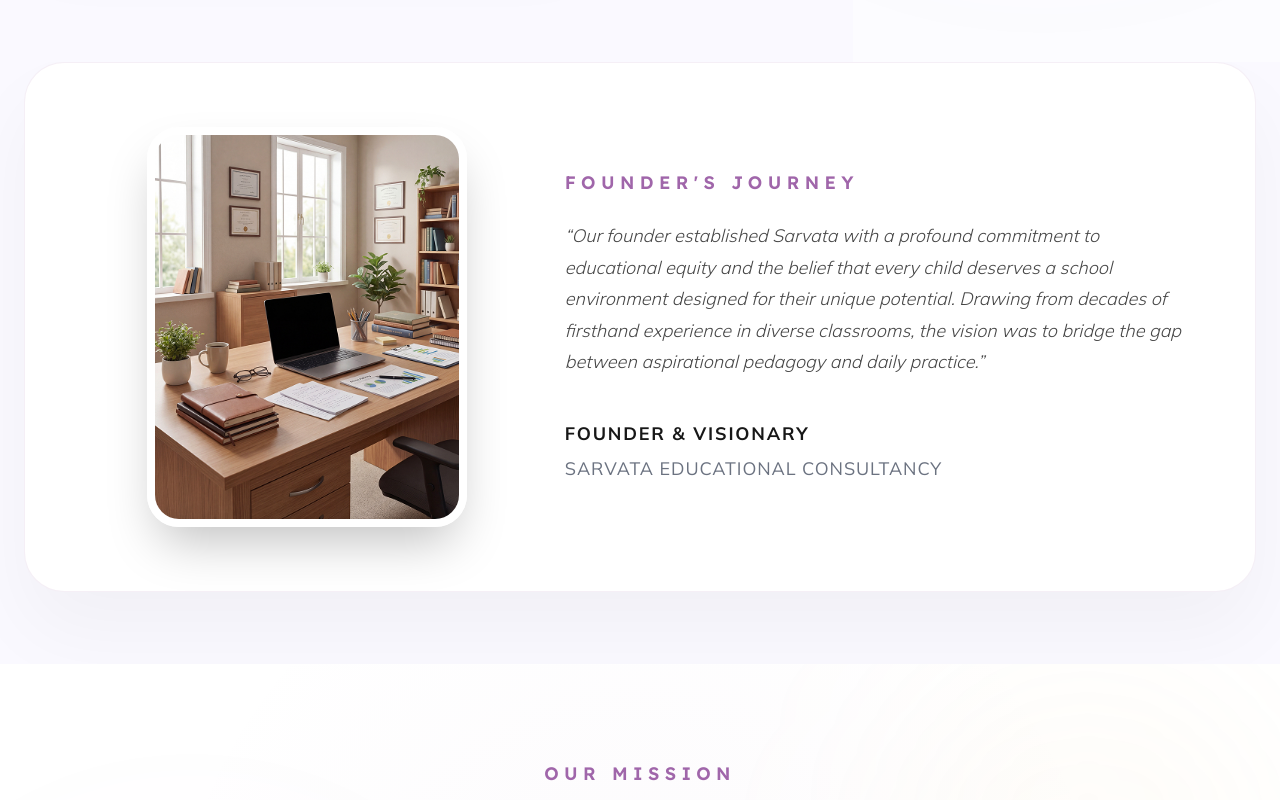
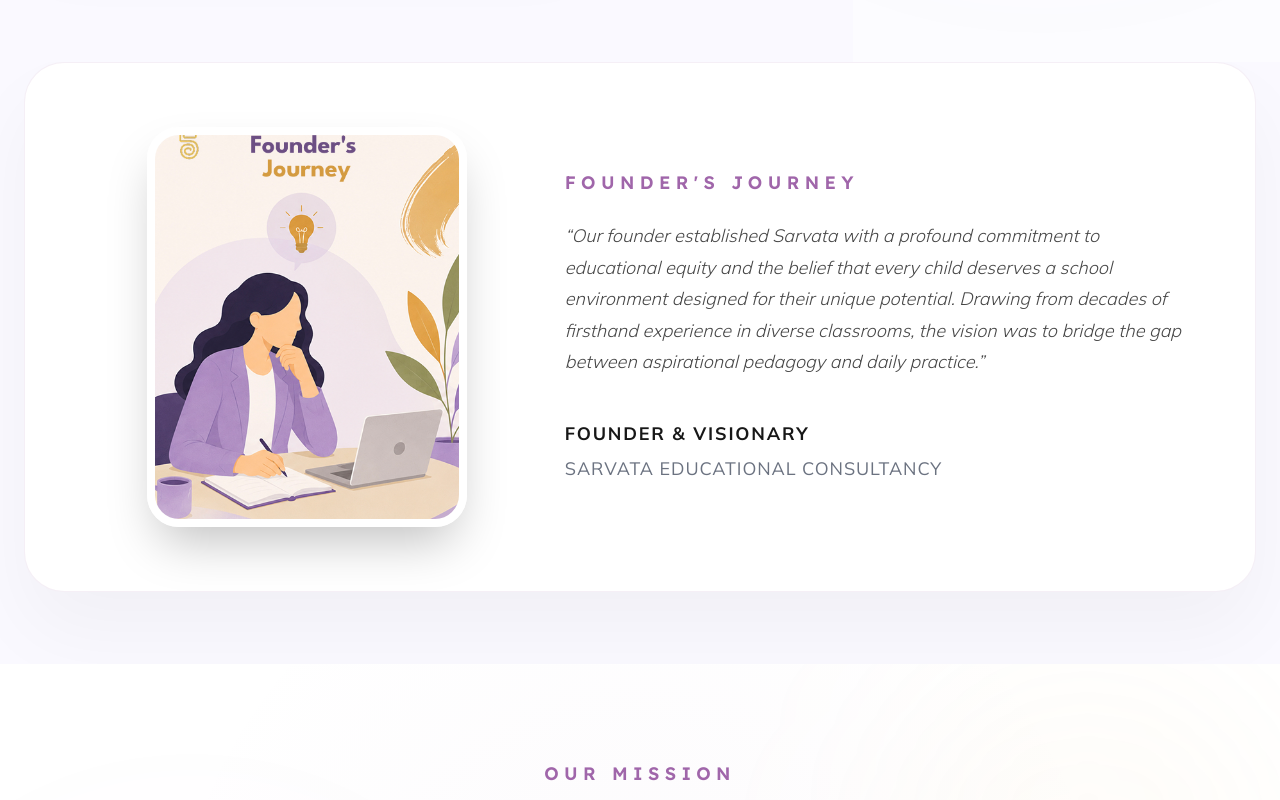
Before and after one commit to ayatiworkstechnologies/sarvata, a Next.js app: page /about-us in a window 1280 px wide. Shown: the part 1440-2240 px from the top of the page. Built offline with nearby package versions, Linux system fonts and the light colour scheme; grey boxes are pictures that could not be loaded.

Commit message:
11/5/2026 update about images 1

```diff
--- a/app/about-us/page.jsx
+++ b/app/about-us/page.jsx
@@ -45,8 +45,8 @@ export default function AboutPage() {
     <main className="bg-background">
       <MainHero
         webImage="/banners/about-web-2.jpg"
-        mobileImage="/banners/about-mob-2.jpg"
-        // title="Shaping better educators and future-ready schools"
+        mobileImage="/banners/about-mob-2/.jpg"
+        // title="Shaping better educators. and future-ready schools"
         breadcrumbs={[{ label: "About Us" }]}
       />
 
@@ -58,13 +58,13 @@ export default function AboutPage() {
           "We were born from years of working alongside teachers and school leaders wrestling with how to translate ideals of inclusion and personalization into systematic, sustainable practice. We guide teachers and school leaders to become truly inclusive and responsive in their practice. We embed practical, research-driven strategies into the daily life of schools, moving educators from aspiration to implementation.",
           "At the heart of everything we do is Personalised Learning, not as a technique, but as a fundamental belief in the unique potential of every learner. We partner with schools to build the environments, systems, and educator capacities where this potential can truly flourish.",
         ]}
-        image="/assets/ab-sec-1.webp"
+        image="/assets/about-1.jpg"
       />
 
       <FounderSection
         founderTitle="Founder's Journey"
         founderText="Our founder established Sarvata with a profound commitment to educational equity and the belief that every child deserves a school environment designed for their unique potential. Drawing from decades of firsthand experience in diverse classrooms, the vision was to bridge the gap between aspirational pedagogy and daily practice."
-        founderImage="/assets/ab-sec-2-1.jpg"
+        founderImage="/assets/about-2.jpg"
       />
 
       <MissionSection
@@ -113,17 +113,17 @@ This mentorship dimension helps students understand not just what they learn but
           {
             title: "Phase 1: Understand Your Context",
             desc: "We begin by learning from you. What are your goals? What's working? Where's the friction between aspiration and reality? This isn't a generic audit. It's a genuine discovery of your unique culture, constraints, and aspirations - what you're building toward and what's standing in the way.",
-            image: "/assets/ab-sec-5-1.webp",
+            image: "/assets/about-4.jpg",
           },
           {
             title: "Phase 2: Co-Create Solutions",
             desc: "We adapt frameworks to your context and co-develop materials with your team. You bring deep expertise in your students and setting. We bring additional perspectives, research-informed strategies, and tools refined across diverse contexts. Together, we create approaches that fit your reality, not a template.",
-            image: "/assets/ab-sec-5-2.webp",
+            image: "/assets/about-5.jpg",
           },
           {
             title: "Phase 3: Build Sustainability",
             desc: "We develop your internal capacity by mentoring teacher leaders, embedding practices into your daily routines, and creating structures that sustain themselves. Success means the approaches become how you naturally operate - part of your culture, not an initiative.",
-            image: "/assets/ab-sec-5-3.webp",
+            image: "/assets/about-6.jpg",
           },
         ]}
       />
```
